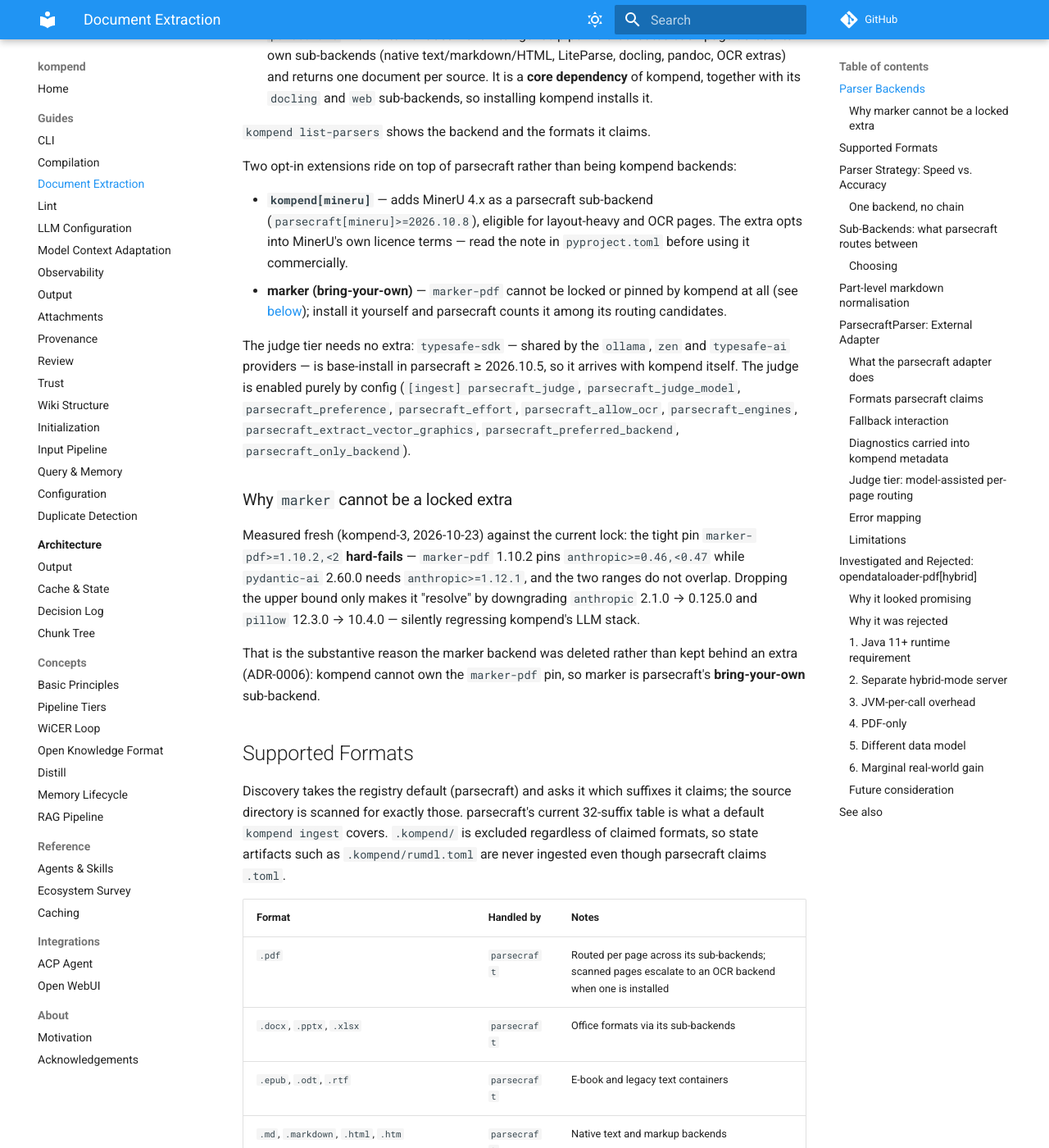
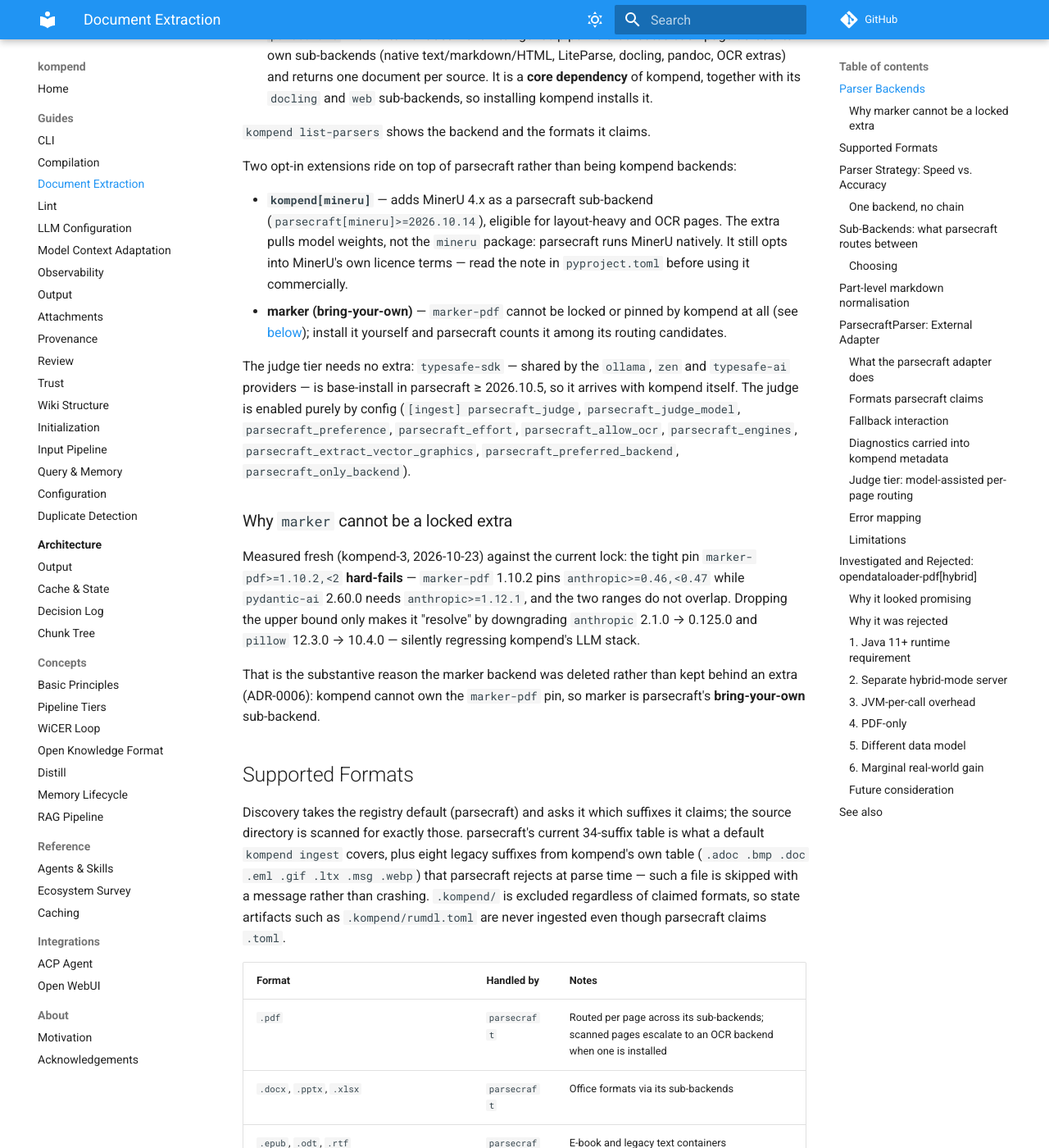
Before and after one commit to jr2804/kompend, an MkDocs documentation site: the page built from docs/guides/document-extraction.md, in a window 1280 px wide and 1400 px high, scrolled down 652 px. Shown: the whole window at 82% size. Built offline with MkDocs 1.6.1 and Material for MkDocs 9.7.7, drawn with Linux system fonts in a browser that asks for light colours; comment, search, counter and statistics services are not loaded; some of the changed text lies outside the part shown.

Commit message:
⬆️ chore(deps): follow parsecraft 2026.10.14 in discovery, tests and docs
- .tsv joins FileExtension (the CSV/TSV tier landed upstream)
- docstrings: docling now reports author heading levels; rows are an IR guarantee for CSV, not an upstream gap
- discovery test: .csv is ingestible now, use an unparseable suffix for the skip case
- backend-pin test: a pin the source rules out raises instead of silently rerouting
- docs: 34-suffix table, CSV/TSV row, 2026.10.14 floor rationale, pipe ADR no longer pending a native backend

````diff
--- a/docs/guides/document-extraction.md
+++ b/docs/guides/document-extraction.md
@@ -33,9 +33,10 @@
 backends:
 
 - **`kompend[mineru]`** — adds MinerU 4.x as a parsecraft sub-backend
-  (`parsecraft[mineru]>=2026.10.8`), eligible for layout-heavy and OCR
-  pages. The extra opts into MinerU's own licence terms — read the note in
-  `pyproject.toml` before using it commercially.
+  (`parsecraft[mineru]>=2026.10.14`), eligible for layout-heavy and OCR
+  pages. The extra pulls model weights, not the `mineru` package: parsecraft
+  runs MinerU natively. It still opts into MinerU's own licence terms — read
+  the note in `pyproject.toml` before using it commercially.
 - **marker (bring-your-own)** — `marker-pdf` cannot be locked or pinned by
   kompend at all (see [below](#why-marker-cannot-be-a-locked-extra)); install
   it yourself and parsecraft counts it among its routing candidates.
@@ -65,7 +66,10 @@
 
 Discovery takes the registry default (parsecraft) and asks it which suffixes
 it claims; the source directory is scanned for exactly those. parsecraft's
-current 32-suffix table is what a default `kompend ingest` covers. `.kompend/`
+current 34-suffix table is what a default `kompend ingest` covers, plus eight
+legacy suffixes from kompend's own table (`.adoc .bmp .doc .eml .gif .ltx
+.msg .webp`) that parsecraft rejects at parse time — such a file is skipped
+with a message rather than crashing. `.kompend/`
 is excluded regardless of claimed formats, so state artifacts such as
 `.kompend/rumdl.toml` are never ingested even though parsecraft claims `.toml`.
 
@@ -75,6 +79,7 @@
 | `.docx`, `.pptx`, `.xlsx` | `parsecraft` | Office formats via its sub-backends |
 | `.epub`, `.odt`, `.rtf` | `parsecraft` | E-book and legacy text containers |
 | `.md`, `.markdown`, `.html`, `.htm` | `parsecraft` | Native text and markup backends |
+| `.csv`, `.tsv` | `parsecraft` | Deterministic table IR: one TABLE element per file, header row first, ragged rows kept |
 | `.png`, `.jpg`, `.jpeg`, `.tif`, `.tiff` | `parsecraft` | Images; content comes from an OCR/VLM sub-backend when installed |
 | `.txt`, `.text`, `.log`, `.rst`, `.ini`, `.cfg`, `.toml`, `.c`, `.h`, `.hpp`, `.cpp`, `.cc`, `.py`, `.m`, `.sh`, `.tex` | `parsecraft` | Plain-text source family |
 
@@ -167,14 +172,17 @@
 It is a core dependency, so installing kompend is all that is required:
 
 ```bash
-uv add kompend    # pulls parsecraft[docling,web]>=2026.10.8
+uv add kompend    # pulls parsecraft[docling,web]>=2026.10.14
 ```
 
 The floor is load-bearing: 2026.10.5 moved `auto`, `liteparse`, `pandoc` and
 `openpyxl` into parsecraft's base install, 2026.10.6 split the old `pdf` extra
 into `pymupdf` and `pdf-full`, and 2026.10.8 made `extract_vector_graphics`
 usable — its `VectorGraphics` read was dict-style on a dataclass until then, so
-the option crashed the backend and the table path was unreachable. Raising it
+the option crashed the backend and the table path was unreachable. 2026.10.14
+withdrew docling's text routes (markdown and plain text are the native family's,
+which is also what takes the docling `Table.match` spin off the markdown path),
+made docling report author heading levels, and added the CSV/TSV tier. Raising it
 is a reviewed event (see `docs/architecture/decisions.md`, "Decision:
 parsecraft as the ingestion backend"). kompend
 never imports parsecraft internals, private modules, or test helpers — only the
````
Also changed, not shown: docs/architecture/decisions.md (+1 -1 lines), 5 other files.
